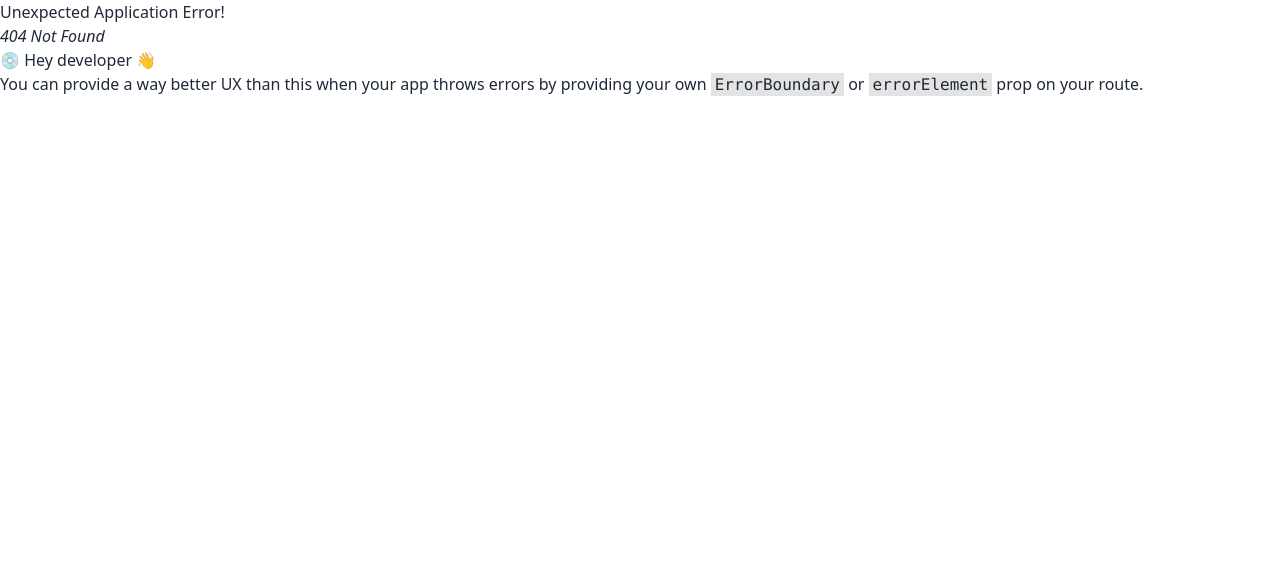
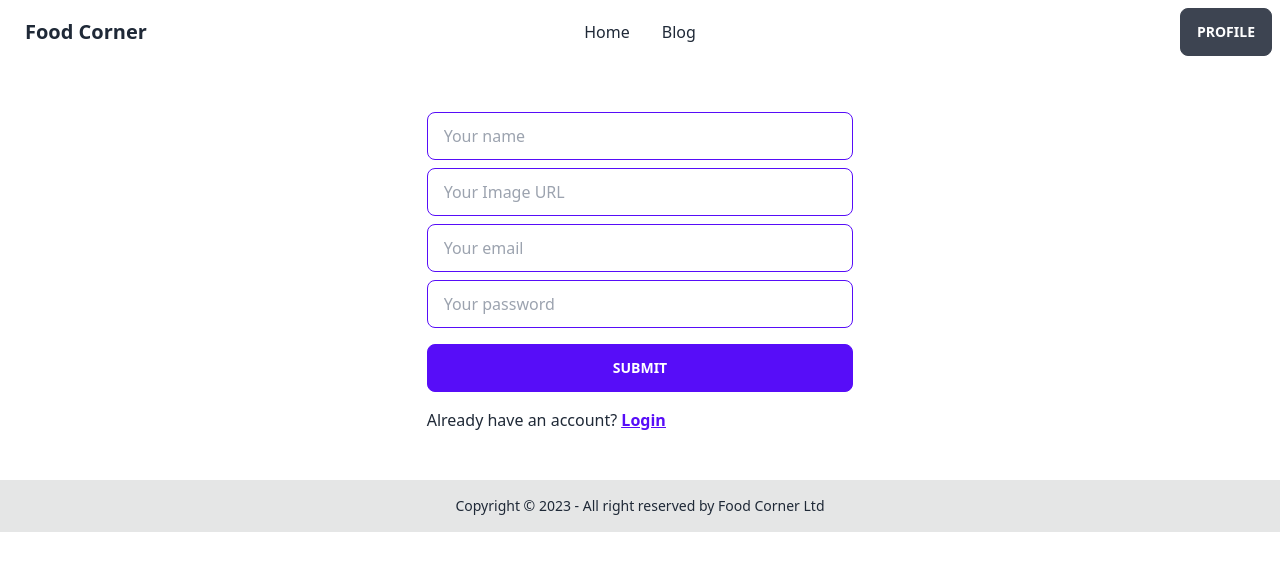
Before and after one commit to shiningsudipto/Dream-Food-Client-PHa10, a React (Vite) app: page /Registration in a window 1280 px wide. Before the commit this address had no page. Shown: the top 570 px of the page. Built offline with nearby package versions, Linux system fonts and the light colour scheme.

Commit message:
popular recipe added

```diff
--- a/src/Pages/Home.jsx
+++ b/src/Pages/Home.jsx
@@ -2,6 +2,7 @@ import React from 'react';
 import Banner from './Shared/Banner';
 import { useLoaderData, useParams } from 'react-router-dom';
 import ChefCard from './Shared/ChefCard';
+import PopularRecipes from './Shared/PopularRecipes';
 
 const Home = () => {
     return (
@@ -13,6 +14,10 @@ const Home = () => {
                 <h3 className='text-5xl font-semibold text-center my-6'>Our Best Chef</h3>
                 <ChefCard />
             </div>
+            {/* Popular recipe */}
+            <div>
+                <PopularRecipes />
+            </div>
         </div>
     );
 };
--- /dev/null
+++ b/src/Pages/Login.jsx
@@ -0,0 +1,15 @@
+import React from 'react';
+
+const Login = () => {
+    // const handleSubmit = (e) => {
+    //     e.preventDefault();
+    //     // Handle form submission
+    // };
+    return (
+        <div>
+
+        </div>
+    );
+};
+
+export default Login;
--- /dev/null
+++ b/src/Pages/Registration.jsx
@@ -0,0 +1,21 @@
+import React from 'react';
+import { Link } from 'react-router-dom';
+
+const Registration = () => {
+    return (
+        <div className='my-12'>
+            <div className='lg:w-1/3 mx-auto'>
+                <form >
+                    <input type="text" name='name' placeholder="Your name" className="input input-bordered input-primary w-full mb-2" /> <br />
+                    <input type="text" name='imgURL' placeholder="Your Image URL" className="input input-bordered input-primary w-full mb-2" /><br />
+                    <input type="email" name='email' placeholder="Your email" className="input input-bordered input-primary w-full mb-2" /><br />
+                    <input type="password" name='password' placeholder="Your password" className="input input-bordered input-primary w-full mb-4" /><br />
+                    <button className='btn btn-primary w-full'>Submit</button>
+                </form>
+                <p className='my-4'>Already have an account? <span className='text-primary underline font-semibold'><Link to='/login'>Login</Link></span></p>
+            </div>
+        </div>
+    );
+};
+
+export default Registration;
--- /dev/null
+++ b/src/Pages/Shared/PopularRecipes.jsx
@@ -0,0 +1,45 @@
+import React, { useEffect, useState } from 'react';
+import { FaHatCowboy, FaStar } from "react-icons/fa";
+
+const PopularRecipes = () => {
+    const [dishes, setDishes] = useState([]);
+    useEffect(() => {
+        fetch("http://localhost:5000/dishes")
+            .then(res => res.json())
+            .then(data => setDishes(data))
+    }, [])
+    console.log(dishes);
+    return (
+        <div className='my-16'>
+            <div className='w-1/2 mx-auto text-center'>
+                <h2 className='text-5xl font-semibold '>Most Popular Recipes</h2>
+                <h4 className='my-6 font-semibold text-xl'>Discover our most popular recipes, as rated by our community of food lovers. From mouth-watering mains to indulgent desserts, our top recipes are guaranteed to impress.
+                </h4>
+            </div>
+            <div className='grid grid-cols-4 gap-2'>
+                {
+                    dishes.map(dish => (
+                        <div className="card bg-base-100 shadow-xl image-full">
+                            <figure><img src={dish.img} alt="Shoes" /></figure>
+                            <div className="card-body">
+                                <h2 className="card-title">{dish.name}</h2>
+                                <div>
+                                    <p className='flex items-center'> <FaHatCowboy /> {dish.chef}</p>
+                                </div>
+                                <p></p>
+                                <div className="card-actions justify-end">
+                                    <div className='bg-yellow-500 py-1 px-2 rounded-2xl'>
+                                        <p className="flex items-center">5.0 <FaStar className='' /></p>
+                                    </div>
+                                </div>
+                            </div>
+                        </div>
+                    ))
+                }
+            </div>
+
+        </div>
+    );
+};
+
+export default PopularRecipes;
```
Also changed, not shown: src/Routes/routes.jsx (+10 -0 lines).
